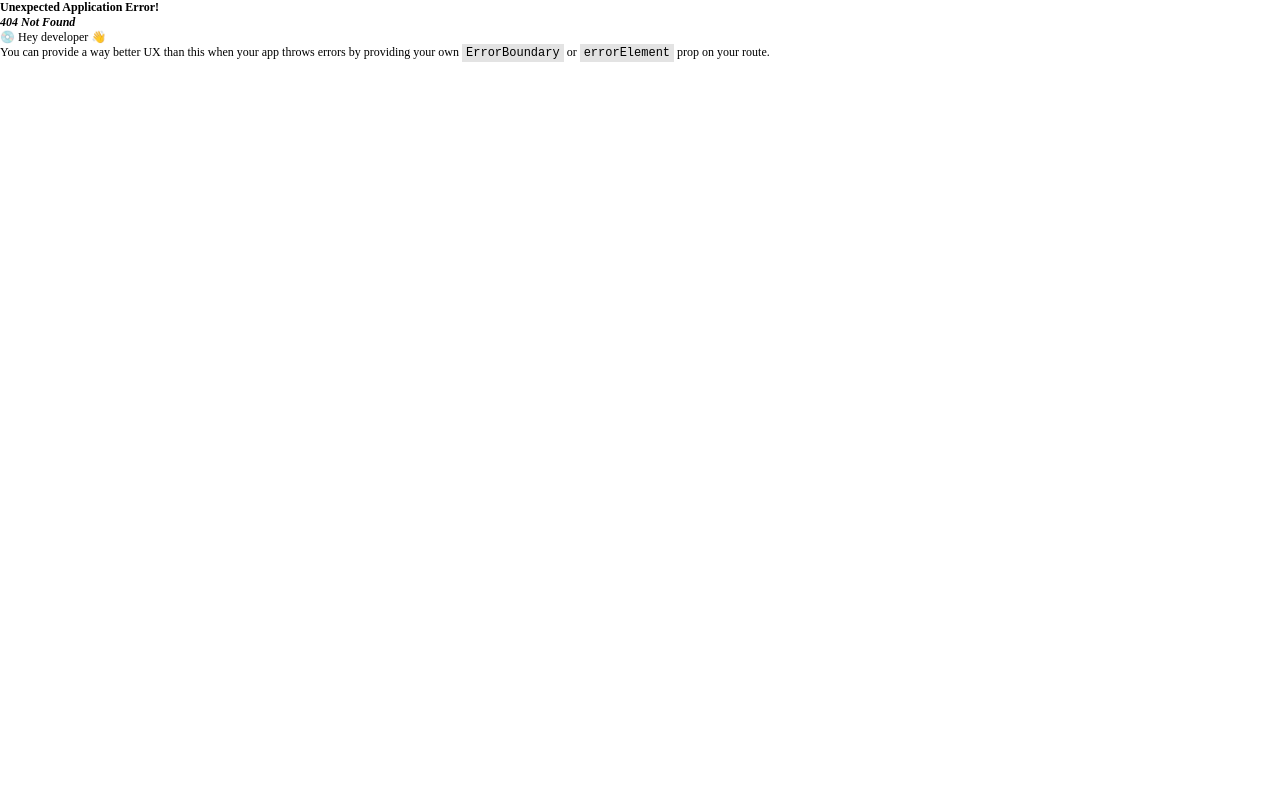
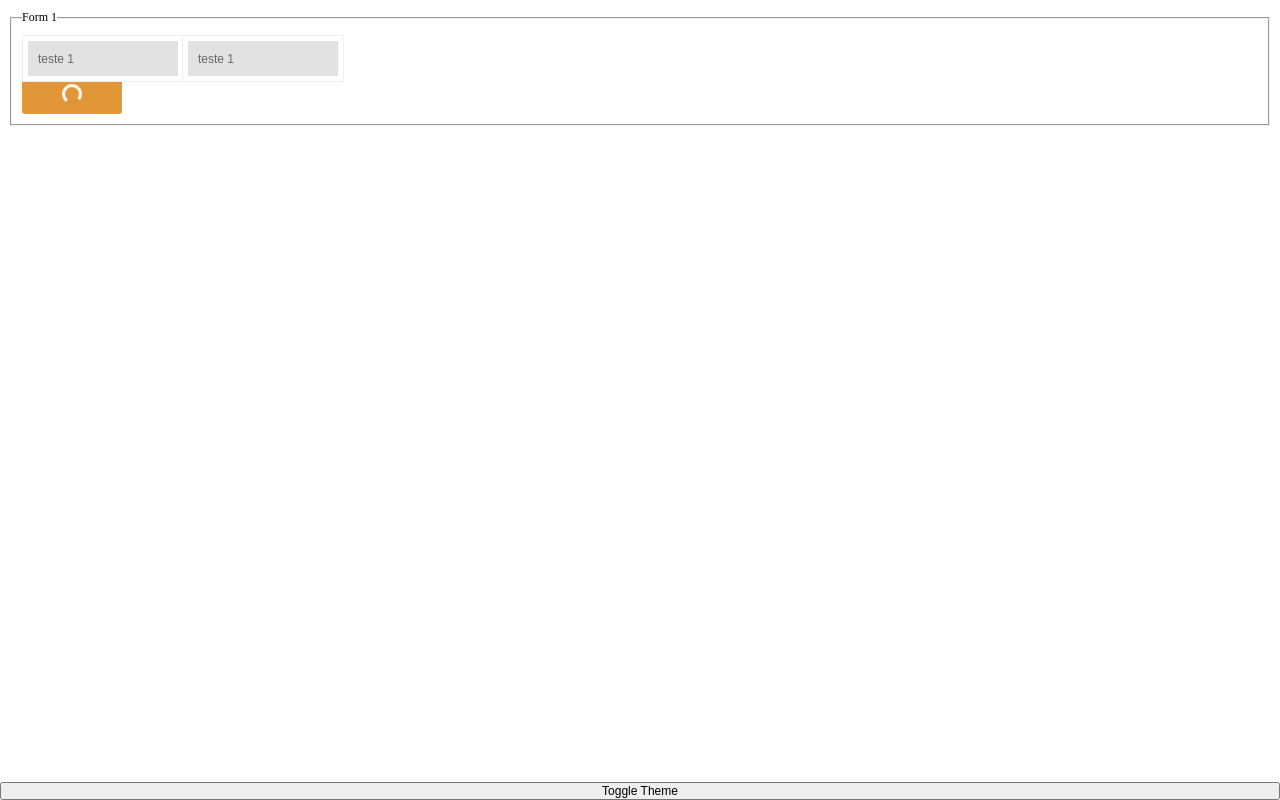
Before and after one commit to DennisWilliam/react-lib-sass, a React (Vite) app: page /base-select in a window 1280 px wide. Before the commit this address had no page. Built offline with nearby package versions, Linux system fonts and the light colour scheme.

Commit message:
Adicionando primeira versão do componente select

```diff
--- a/src/App.tsx
+++ b/src/App.tsx
@@ -9,7 +9,14 @@ import {
 import { Button, ButtonDropDown } from './components/buttons'
 import { FieldsetRoot } from './components/fieldset/root'
 import { InputSearch, InputText } from './components/inputs'
+import { Select } from './components/select'
 import { Star } from './icons/Star'
+
+const op = [
+	{ value: '1', label: 'teste 1' },
+	{ value: '2', label: 'teste 2' },
+	{ value: '3', label: 'teste 3' },
+]
 
 const Page = () => {
 	const { theme, toggleTheme } = useContext(ThemeContext)
@@ -76,11 +83,41 @@ const PageInput = () => {
 	)
 }
 
+const PageSelect = () => {
+	const { theme, toggleTheme } = useContext(ThemeContext)
+	return (
+		<div
+			style={{
+				display: 'flex',
+				flexDirection: 'column',
+				justifyContent: 'space-between',
+				height: '100%',
+			}}
+		>
+			<form action="#" method="post">
+				<FieldsetRoot id="fieldset1" legend="Form 1">
+					<Select id="select" variants="search" options={op} />
+					<Select id="select" variants="search" options={op} />
+
+					<Button id="btn" variant="fill" type="submit" icon={Star} loading className="teste">
+						fill
+					</Button>
+				</FieldsetRoot>
+			</form>
+
+			<button onClick={() => toggleTheme(theme === 'orange' ? 'dark' : 'orange')}>
+				Toggle Theme
+			</button>
+		</div>
+	)
+}
+
 const router = createBrowserRouter(
 	createRoutesFromElements(
-		<Route path="/" element={<Page />}>
+		<Route path="/" element={<PageSelect />}>
 			<Route index path="/base-page-story" element={<Page />} />
 			<Route index path="/base-input" element={<PageInput />} />
+			<Route index path="/base-select" element={<PageSelect />} />
 		</Route>
 	)
 )
--- /dev/null
+++ b/src/components/select/index.tsx
@@ -0,0 +1,17 @@
+import { SelectRoot, SelectRootProps } from './root'
+import './variants/standard.scss'
+
+export type SelectVariants = 'standard' | 'search'
+
+export type SelectProps = {
+	label?: string
+	variants: SelectVariants
+} & SelectRootProps
+
+export const Select: React.FC<SelectProps> = ({ id, label, children, ...props }) => {
+	return (
+		<SelectRoot id={id} {...props}>
+			{children}
+		</SelectRoot>
+	)
+}
--- /dev/null
+++ b/src/components/select/root/_default.scss
@@ -0,0 +1,67 @@
+@import '../../../styles/default-styles.scss';
+$inputHeight: 35px;
+
+@mixin default {
+	appearance: none;
+	width: 150px;
+	height: $inputHeight;
+	padding: 10px;
+	//display: none;
+	cursor: pointer;
+	display: flex;
+	align-items: center;
+}
+
+@mixin custom {
+	border: none;
+	background-color: var(--fill-inputs);
+	color: var(--text);
+}
+
+.container {
+	background-color: var(--background);
+	border: 1px solid var(--fill-inputs);
+	padding: 5px;
+	display: inline-block;
+	position: absolute;
+
+	select {
+		position: absolute;
+		//display: none;
+	}
+}
+
+.ancor {
+	position: relative;
+	height: $inputHeight;
+	width: 160px;
+	display: inline-block;
+	z-index: 9;
+}
+
+.select {
+	@include custom;
+	@include default;
+}
+
+.options {
+	background-color: var(--background);
+	width: 100%;
+
+	color: var(--text);
+}
+
+.options.collapse {
+	display: none;
+}
+
+.option {
+	width: 100%;
+	height: 40px;
+	display: flex;
+	align-items: center;
+	border-bottom: 1px solid var(--fill-inputs);
+	padding-left: 10px;
+	cursor: pointer;
+	@include hover-secondary;
+}
--- /dev/null
+++ b/src/components/select/root/index.tsx
@@ -0,0 +1,76 @@
+import { ComponentProps, MouseEvent, useState } from 'react'
+import './_default.scss'
+
+export type SelectOption = {
+	label: string | number
+	value: string | number
+}
+
+export type SelectRootProps = {
+	id: string
+	options: SelectOption[]
+} & ComponentProps<'select'>
+
+export const SelectRoot: React.FC<SelectRootProps> = ({ options = [], children, ...props }) => {
+	const [selected, setSelected] = useState<SelectOption>({ label: '', value: '-1' })
+	const [isOpen, setIsOpen] = useState(false)
+	const classOptions = isOpen ? 'options' : ['options', 'collapse'].join(' ')
+
+	function handleOnChange(e: React.ChangeEvent<HTMLSelectElement>) {
+		setSelected({
+			label: e.target.selectedOptions[0].label,
+			value: e.target.selectedOptions[0].value,
+		})
+	}
+
+	function handleCLick(e: MouseEvent<HTMLLIElement>) {
+		setSelected({
+			label: e.currentTarget.textContent || '',
+			value: e.currentTarget.dataset.value || '-1',
+		})
+		setIsOpen(false)
+		//console.log(e.currentTarget.dataset.value)
+	}
+
+	return (
+		<div className="ancor">
+			<div className="container">
+				<select
+					className="select"
+					{...props}
+					value={selected.value}
+					onChange={(e) => handleOnChange(e)}
+				>
+					{options.map((op) => {
+						return (
+							<option key={op.value} value={op.value}>
+								{op.label}
+							</option>
+						)
+					})}
+				</select>
+				<span className="select" onClick={() => setIsOpen(!isOpen)}>
+					{selected.label}
+				</span>
+				<ul className={classOptions}>
+					{options.map((op) => {
+						return (
+							<li data-value={op.value} key={op.value} className="option" onClick={handleCLick}>
+								{op.label}
+							</li>
+						)
+					})}
+				</ul>
+				{/*<div className="options">
+				{options.map((op) => {
+					return (
+						<div key={op.value} className="option">
+							{op.label}
+						</div>
+					)
+				})}
+			</div>*/}
+			</div>
+		</div>
+	)
+}
--- /dev/null
+++ b/src/components/select/variants/standard.scss
@@ -0,0 +1,6 @@
+.standard {
+	background-color: red;
+	padding: 10px;
+	display: inline-block;
+	position: relative;
+}
--- a/src/styles/_default-styles.scss
+++ b/src/styles/_default-styles.scss
@@ -1,6 +1,13 @@
 @mixin hover-primary {
 	&:hover {
 		background-color: var(--hover);
+	}
+}
+
+@mixin hover-secondary {
+	&:hover {
+		background-color: var(--secondary);
+		color: var(--text-primary);
 	}
 }
 
--- a/src/styles/global.scss
+++ b/src/styles/global.scss
@@ -88,7 +88,7 @@
 :root.orange {
 	--primary: var(--pallet-orange);
 	--secondary: var(--pallet-brown);
-	--background: var(--white);
+	--background: var(--pallet-white);
 	--text: var(--pallet-grey-080);
 	--text-primary: var(--pallet-white);
 	--hover: var(--pallet-yellow-alpha);
```
